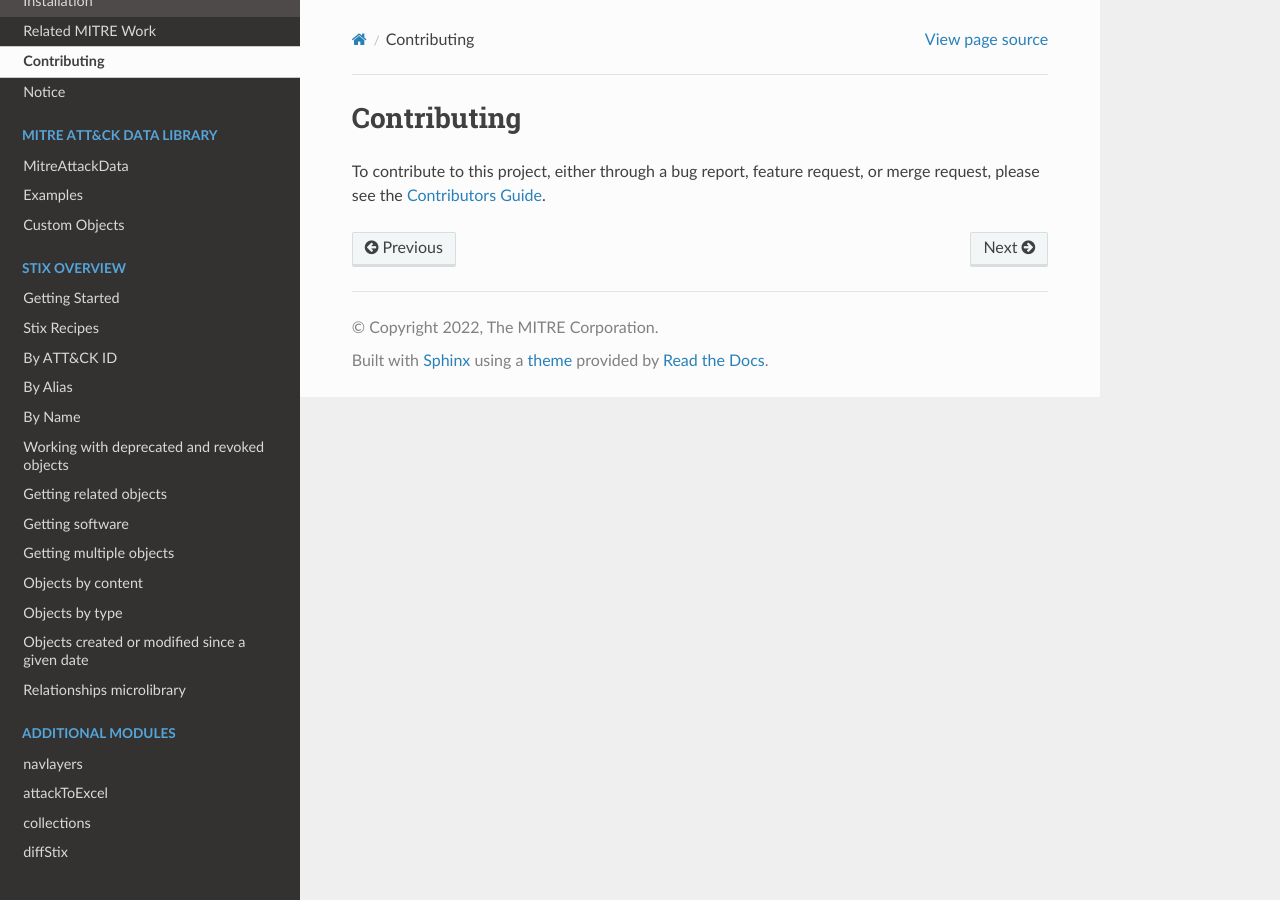
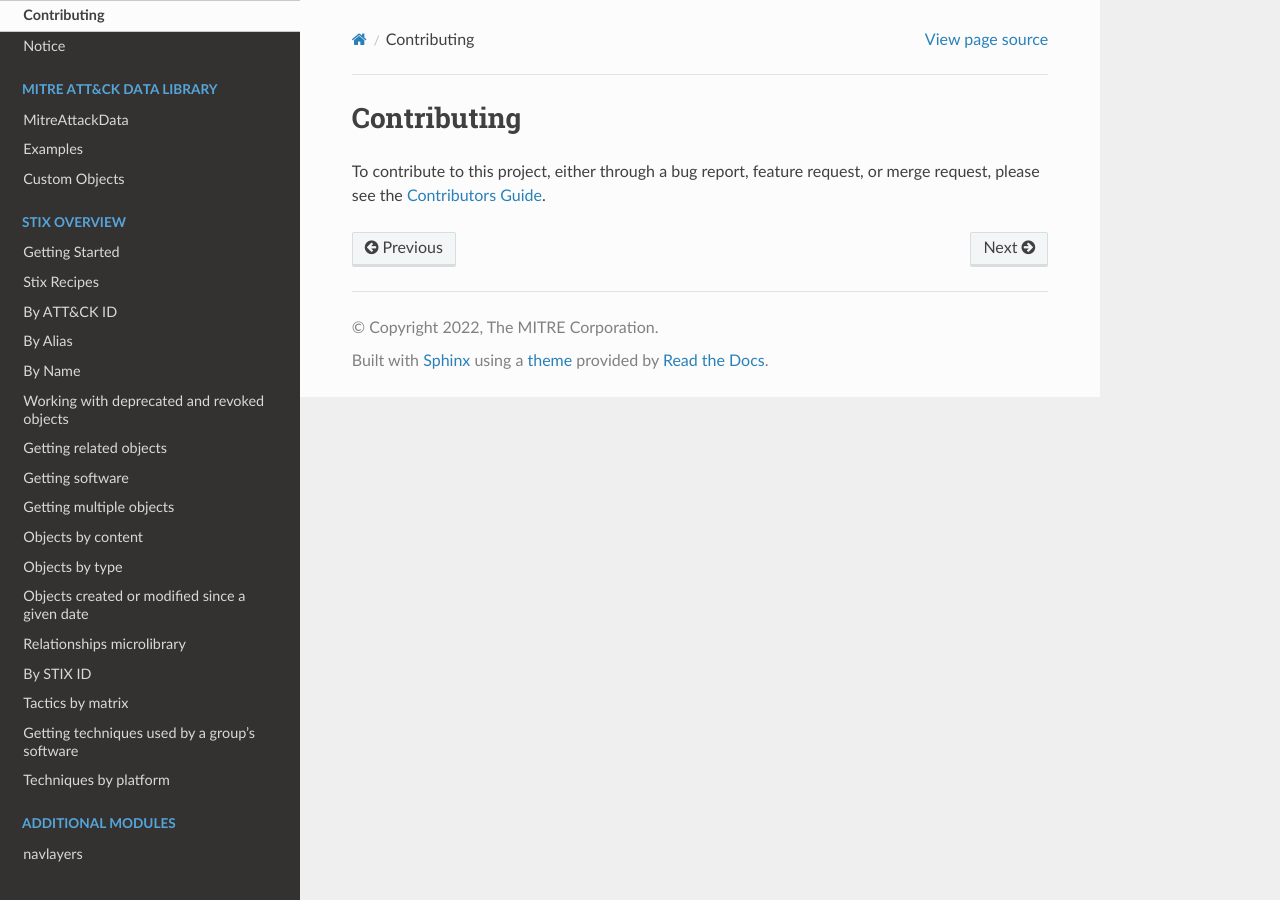
Before and after one commit to mitre-attack/mitreattack-python, a Sphinx documentation site: the page built from docs/contributing.rst, in a window 1280 px wide. Built offline with Sphinx 7.4.7 and the Read the Docs theme 2.0.0, drawn with Linux system fonts in a browser that asks for light colours; pages that are not in the unit, such as notebooks, are missing from menus.

Commit message:
Update index.rst

```diff
--- a/docs/index.rst
+++ b/docs/index.rst
@@ -43,6 +43,11 @@ other modules in this library under "Additional Modules".
    stix_overview/objects_since_date
    stix_overview/relationships_microlibrary
    stix_overview/removed_revoked_deprecated
+   stix_overview/stix_recipes
+   stix_overview/stix_id
+   stix_overview/tactics_by_matrix
+   stix_overview/techniques_by_group_sw
+   stix_overview/techniques_by_platform
 
 
 
```
